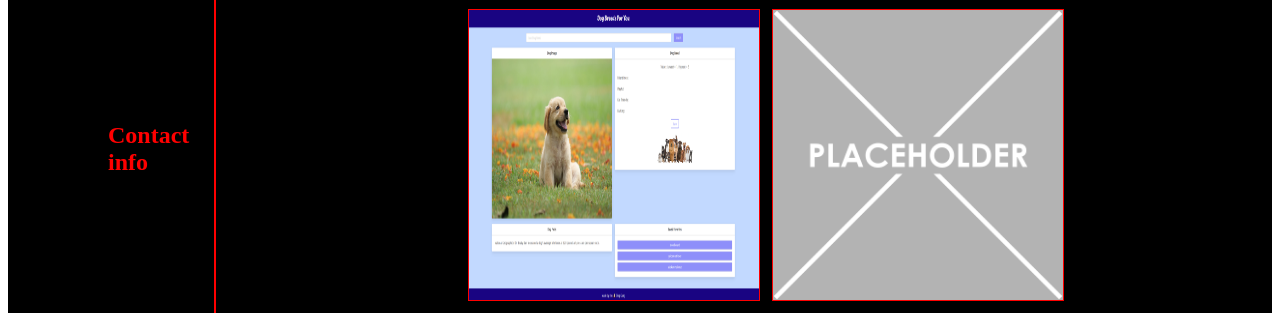
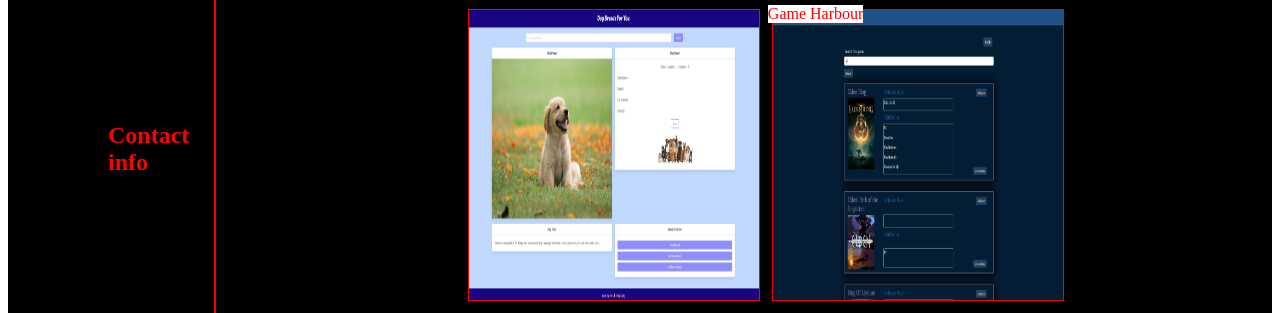
Before and after one commit to Akusluch/A-Kusluch-Portfolio, a plain HTML site: page index.html in a window 1280 px wide. Shown: the part 864-1177 px from the top of the page. Drawn offline with Linux system fonts and the light colour scheme.

Commit message:
add project two info Game Harbour

```diff
--- a/assets/css/style.css
+++ b/assets/css/style.css
@@ -141,3 +141,10 @@ div p::before {
     background-color: white;
     position:absolute;
 }
+
+#a3::before {
+    content: "Game Harbour";
+    color: red;
+    background-color: white;
+    position:absolute;
+}
--- a/index.html
+++ b/index.html
@@ -41,8 +41,8 @@
             <div class="justify" id="work">
                 <div>
                     <a id="a1" href="https://akusluch.github.io/challenge-1/"><img class="place" id="challenge1" src="./assets/images/challenge-1-img.png" alt="Challenge-1" /></a>
-                    <a id="a2" href="https://lychnian.github.io/dog-breeds-for-you/"><img class="place" id="challenge-2" src="./assets/images/project-1.png"/></a>
-                    <Img class="place" src="./assets/images/placeholder.png" alt="placeholder" />
+                    <a id="a2" href="https://lychnian.github.io/dog-breeds-for-you/"><img class="place" id="challenge-2" src="./assets/images/project-1.png" alt="Challenge-2"/></a>
+                    <a id="a3" href="https://github.com/Akusluch/Game-Harbour"><img class="place" id="challenge-3" src="./assets/images/gameharbourscreenshoot.png" alt="Challenge-3"/></a>
                     <Img class="place" src="./assets/images/placeholder.png" alt="placeholder" />
                     <Img class="place" src="./assets/images/placeholder.png" alt="placeholder" />
                 </div>
```
Also changed, not shown: assets/images/gameharbourscreenshoot.png (added).
